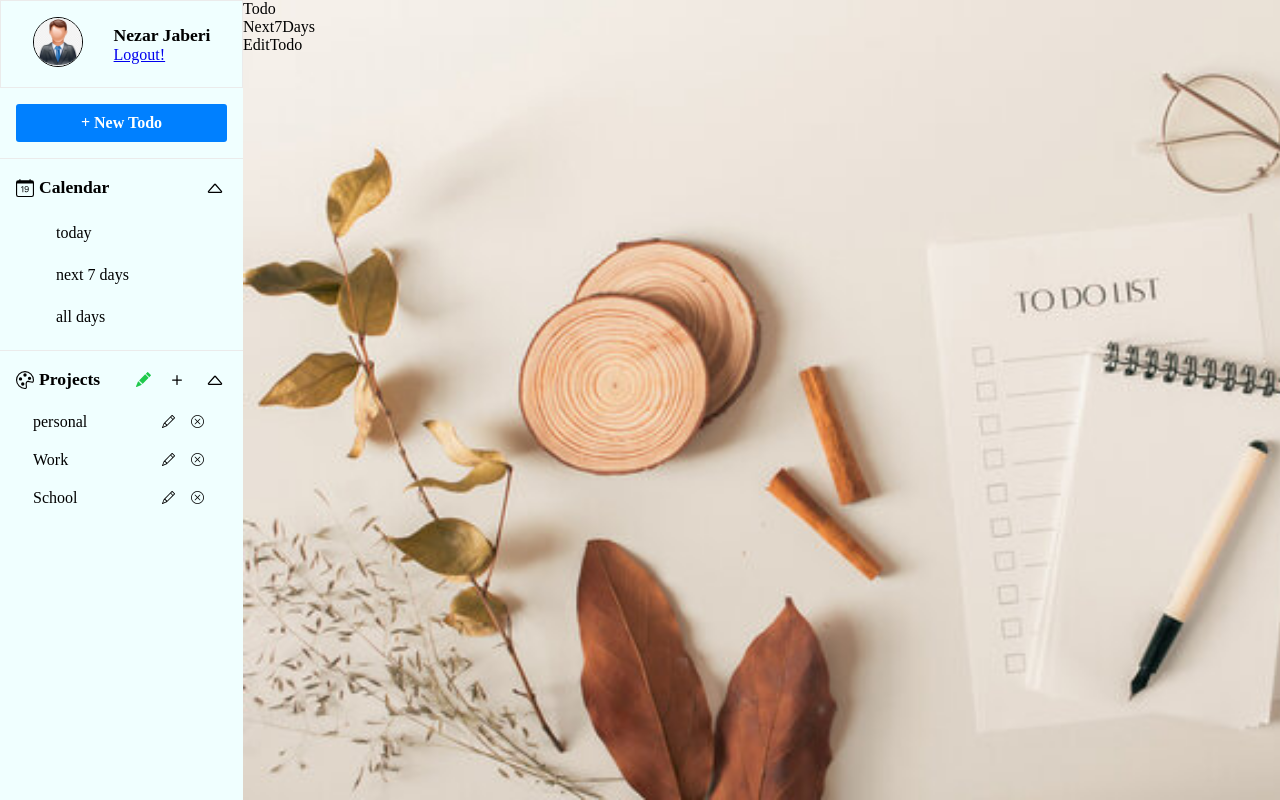
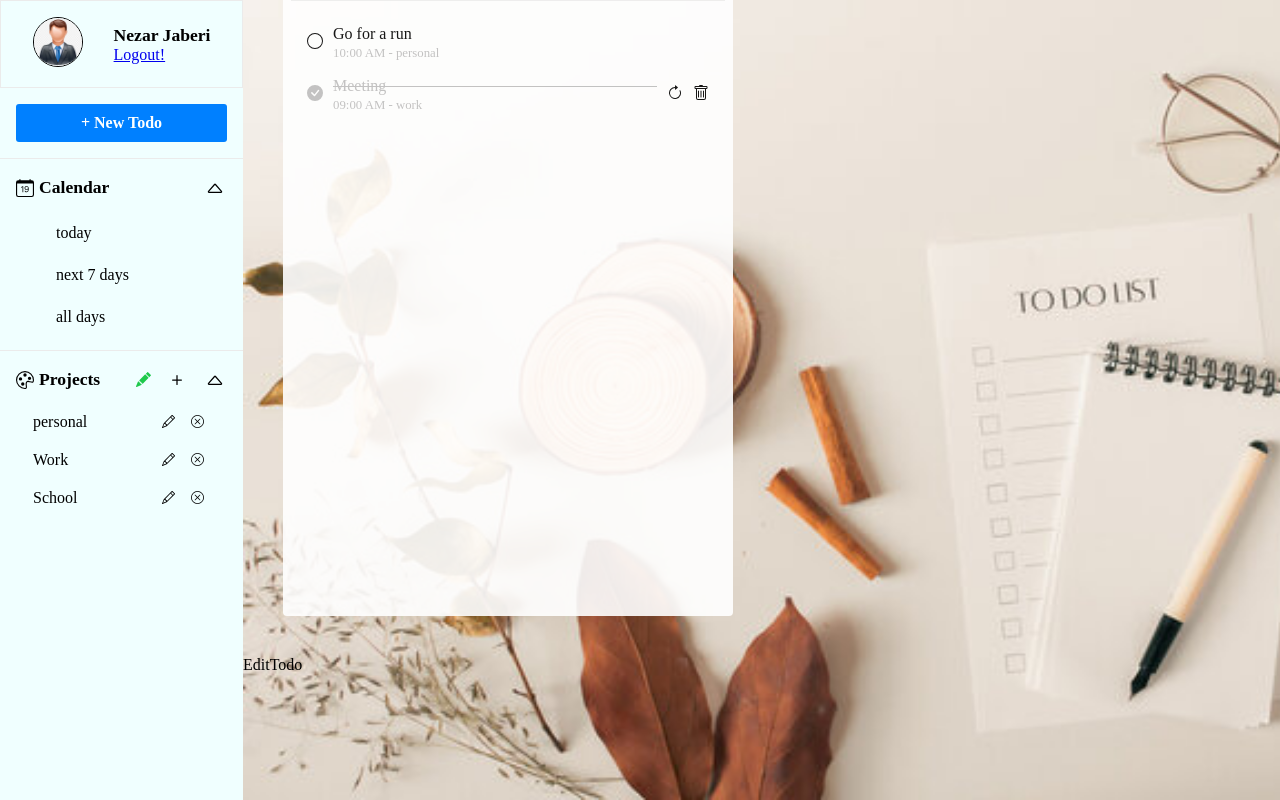
Before and after one commit to NazJaberi/React-To-Do, a React (Create React App) app in the folder todolist/: page / in a window 1280 px wide. Built offline with nearby package versions, Linux system fonts and the light colour scheme; a web font is replaced by a local one.

Commit message:
Todo and Todos

```diff
--- a/todolist/src/App.css
+++ b/todolist/src/App.css
@@ -405,3 +405,66 @@
 .ProjectForm button:hover {
   filter: brightness(1.1);
 }
+
+/* Todos */
+.Todos {
+  width: 450px;
+  height: 80%;
+  background-color: white;
+
+  position: relative;
+  bottom: 40px;
+  left: 40px;
+
+  border-radius: 4px;
+  opacity: 0.9;
+
+  padding: 0 0.5rem 0.5rem 0.5rem;
+}
+.Todos .selected-project {
+  margin: 1rem 0;
+  text-transform: capitalize;
+  font-size: 1.2rem;
+  font-weight: bold;
+  padding-bottom: 2px;
+  border-bottom: 1px solid #eeeeee;
+}
+.Todos .todos {
+  overflow-y: auto;
+}
+
+/* Todo */
+.Todo {
+  padding: 0.5rem 1rem;
+}
+.Todo .todo-container {
+  display: flex;
+  align-items: center;
+}
+.Todo .todo-container span {
+  cursor: pointer;
+}
+.Todo .todo-container .text {
+  position: relative;
+  flex: 1;
+  margin: 0 10px;
+  cursor: pointer;
+}
+.Todo .todo-container .text span {
+  font-size: 0.8rem;
+  color: #bebebe;
+}
+.Todo .todo-container .text .line {
+  height: 1px;
+  background: #bebebe;
+  position: absolute;
+  top: 25%;
+  width: 0;
+  transition: width 250ms ease-in-out;
+}
+.Todo .todo-container .text .line-through {
+  width: 100%;
+}
+.Todo .todo-container .add-to-next-day {
+  margin-right: 10px;
+}
--- a/todolist/src/Components/Todo.js
+++ b/todolist/src/Components/Todo.js
@@ -1,10 +1,51 @@
-import react from 'react'
+import React, {useState} from 'react'
+import { ArrowClockwise, CheckCircleFill, Circle, Trash} from 'react-bootstrap-icons'
 
-function Todo(){
+function Todo({todo}){
+    const [hover, setHover] = useState(false)
     return(
-<div className='Todo'>
-Todo
-</div>
+        <div className='Todo'>
+            <div
+                 className="todo-container"
+                 onMouseEnter={() => setHover(true)}
+                 onMouseLeave={() => setHover(false)}
+            >
+
+                <div className="check-todo">
+                    {
+                        todo.checked ?
+                        <span className="checked">
+                            <CheckCircleFill color="#bebebe" />
+                        </span>
+                        :
+                        <span className="unchecked">
+                            <Circle color={todo.color}/>
+                        </span>
+                    }
+                </div>
+                <div className="text">
+                    <p style={{color : todo.checked ? '#bebebe' : '#000000'}}>{todo.text}</p>
+                    <span>{todo.time} - {todo.project}</span>
+                    <div className={`line ${todo.checked ? 'line-through' : ''}`}></div>
+                </div>
+                <div className="add-to-next-day">
+                    {
+                        todo.checked &&
+                        <span>
+                            <ArrowClockwise />
+                        </span>
+                    }
+                </div>
+                <div className="delete-todo">
+                    {
+                        (hover || todo.checked) &&
+                        <span>
+                            <Trash />
+                        </span>
+                    }
+                </div>
+            </div>
+        </div>
     )
 }
 
--- a/todolist/src/Components/Todos.js
+++ b/todolist/src/Components/Todos.js
@@ -3,11 +3,46 @@
 import Next7Days from './Next7Days'
 
 function Todos(){
+    const selectedProject ="today"
+    const todos = [
+        {
+            id : 'd54sd4',
+            text : "Go for a run",
+            time : "10:00 AM",
+            date : "06/03/2021",
+            day : "6",
+            checked : false,
+            color : '#000000',
+            project : 'personal'
+        },
+        {
+            id : 'd54fdf',
+            text : "Meeting",
+            time : "09:00 AM",
+            date : "08/03/2021",
+            day : "1",
+            checked : true,
+            color : '#00ff00',
+            project : 'work'
+        }
+    ]
+
     return(
-<div className='Todos'>
-        <Todo />
-        <Next7Days />
-</div>
+    <div className='Todos'>
+            <div className='selected-project'>
+                {selectedProject}
+            </div>
+            <div className="todos">
+                {
+                    selectedProject === "next 7 days" ?
+                    <Next7Days todos={todos} />
+                    :
+                    todos.map( todo =>
+                        <Todo todo={todo} key={todo.id} />
+                    )
+                }
+            </div>
+    </div>
     )
 }
 
```
